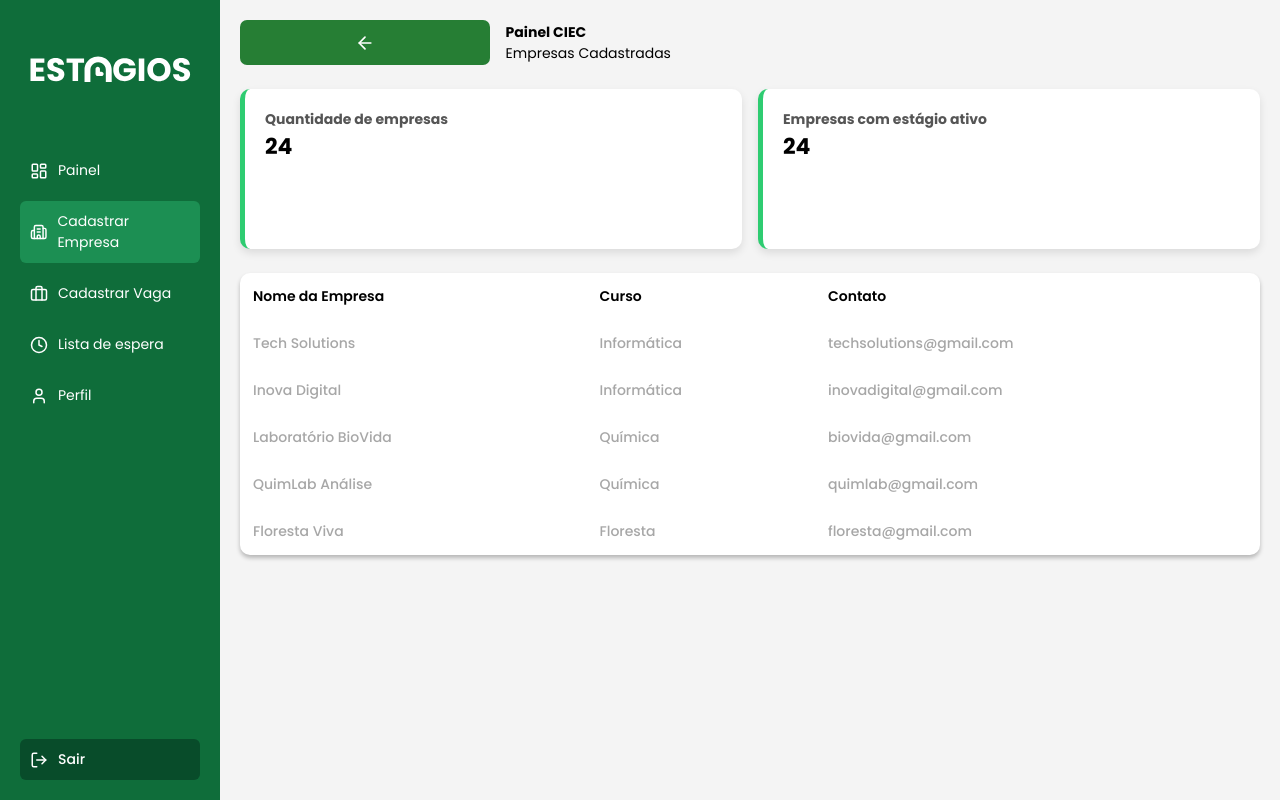
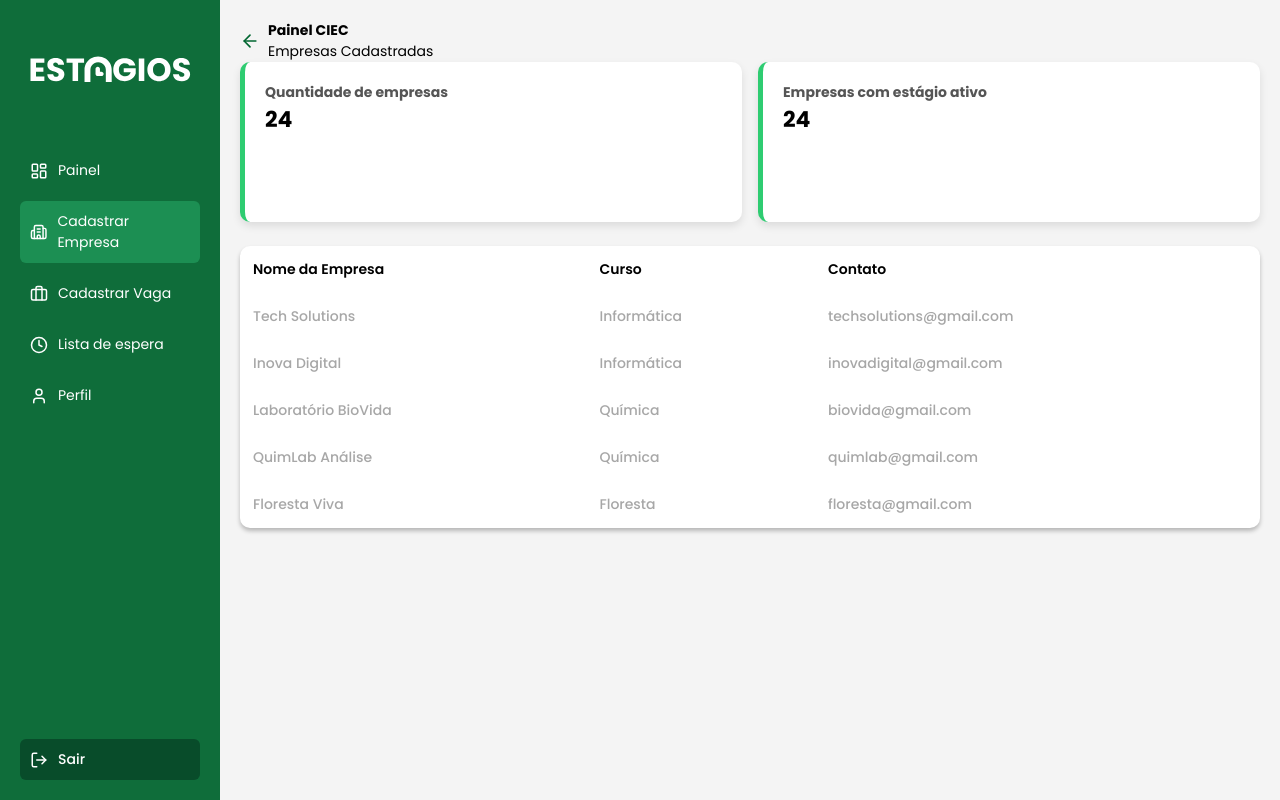
Before and after one commit to ladesa-ro/interns-webapp, a React (Vite) app: page /empresa in a window 1280 px wide. Built offline with nearby package versions, Linux system fonts and the light colour scheme; sample sign-in values are in the browser's storage.

Commit message:
feat: modification on arrowButton :sparkles:

```diff
--- a/src/pages/empresas/Empresa.jsx
+++ b/src/pages/empresas/Empresa.jsx
@@ -12,13 +12,17 @@ export default function Empresas() {
     <div className={styles.layout}>
       <main className={styles.empresasContainer}>
         <div className={styles.topo}>
+          <div className={styles.tituloArea}>
           <button className={styles.voltar} onClick={() => navigate("/")}>
             <ArrowLeft size={20} />
           </button>
-
           <div>
             <h1>Painel CIEC</h1>
             <p>Empresas Cadastradas</p>
+            </div>
+            <div/>
+
+
           </div>
         </div>
 
--- a/src/pages/empresas/empresas.module.css
+++ b/src/pages/empresas/empresas.module.css
@@ -8,17 +8,30 @@
 
 .topo {
   display: flex;
+  align-items: column;
+}
+
+.tituloArea{
+  display: flex;
   align-items: center;
-  gap: 16px;
-  margin-bottom: 24px;
+  gap: 8px;
 }
 
 .voltar {
-  display: inline-flex;
+  color: #016630;
+  border: none;
+  background: transparent;
+  display: flex;
   align-items: center;
   justify-content: center;
+  padding: 0;
+  margin: 0;
+  cursor: pointer;
 }
 
+button{
+  background: none;
+}
 .cards{
   display: flex;
   gap: 16px;
```
